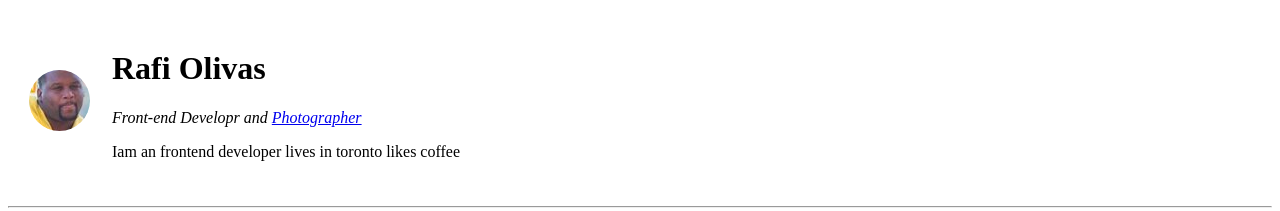
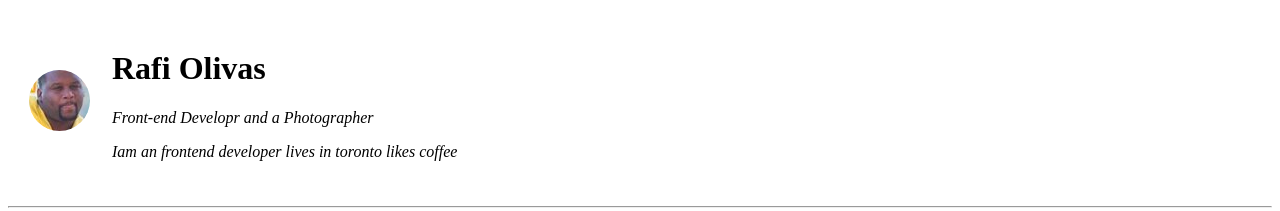
Before and after one commit to RafiOlivas/cv, a plain HTML site: page index.html in a window 1280 px wide. Shown: the top 211 px of the page. Drawn offline with Linux system fonts and the light colour scheme.

Commit message:
Update index.html

```diff
--- a/index.html
+++ b/index.html
@@ -13,7 +13,7 @@
             <td><img src="cews_meme.jpg" alt="toronto city"></td>
             <td>
                 <h1>Rafi Olivas</h1>
-                <p><em>Front-end Developr and <a href="https://www.facebook.com/olivasphotografia">Photographer</em></a>
+                <p><em>Front-end Developr and a Photographer
                 </p>
                 <p>Iam an frontend developer lives in toronto likes coffee</p>
             </td>
```
